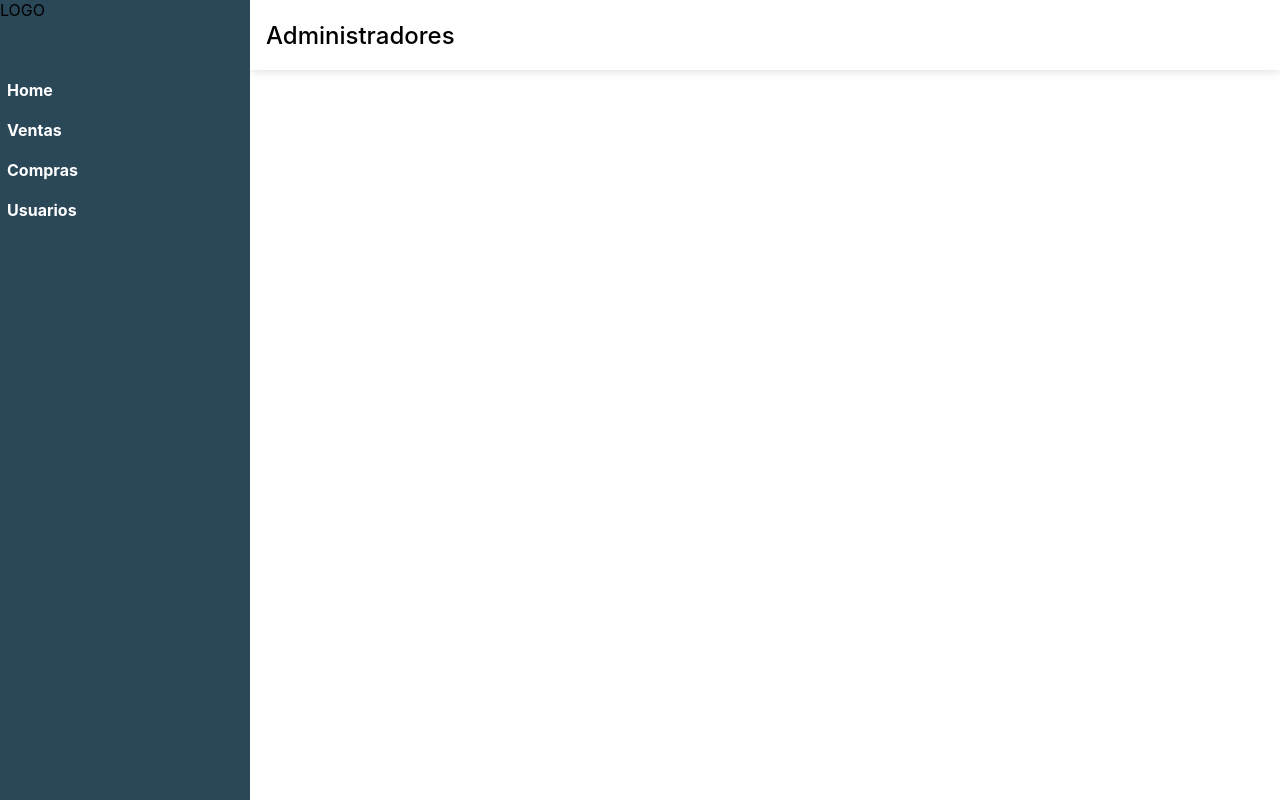
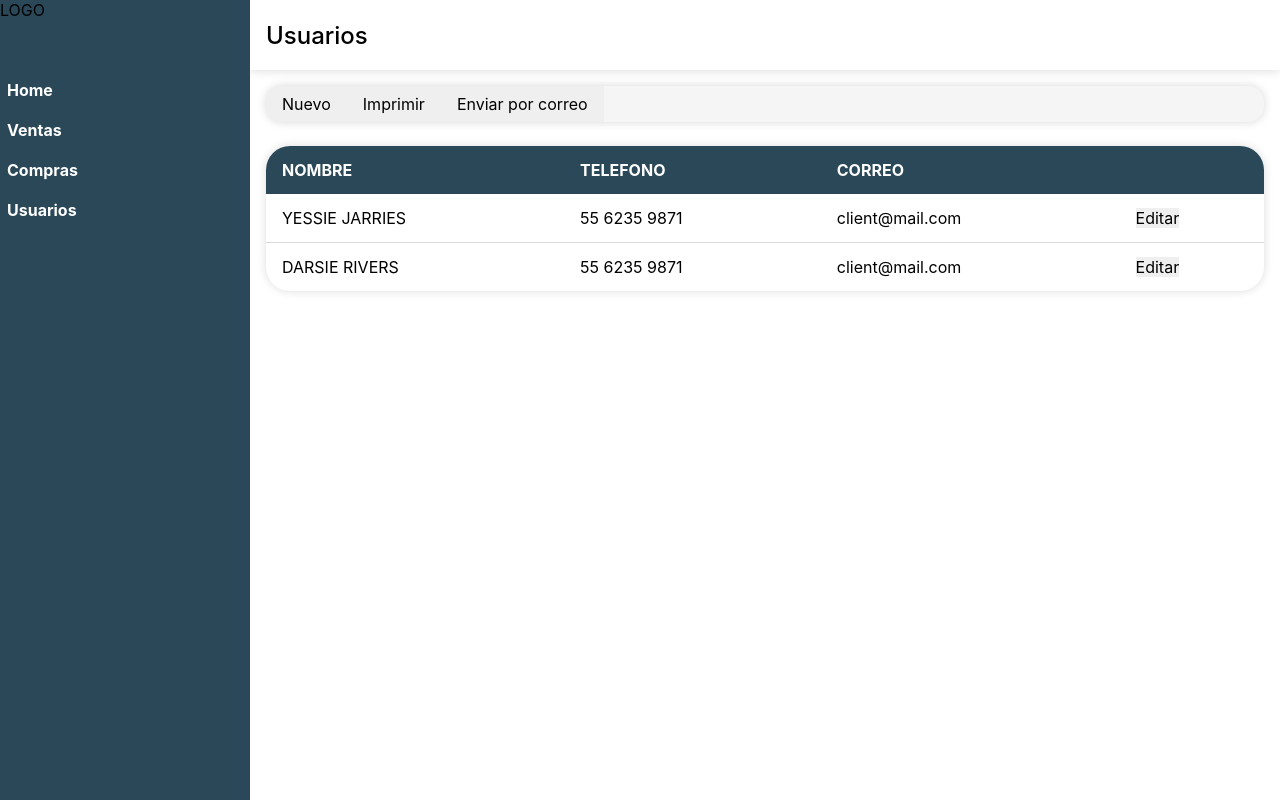
Before and after one commit to FranciscoGustavo/bg-admin, a React (Create React App) app: page /users in a window 1280 px wide. Built offline with nearby package versions, Linux system fonts and the light colour scheme.

Commit message:
feat: add Clients and Providers

```diff
--- a/src/containers/Administrators/index.jsx
+++ b/src/containers/Administrators/index.jsx
@@ -1,11 +1,69 @@
-import React from 'react';
+import React, { useEffect } from 'react';
+import { ToolsHeader } from '../../components/molecules';
+import { Table } from '../../components/organisms';
 import { LayoutAdmin } from "../../components/templates";
+import { useStateValue } from '../../store/StateProvider';
+import { addUsers } from '../../store/actions';
+import { getUsers } from '../../localdata/users';
 import './styles.css';
 
 const Administrators = () => {
+  const [{ users }, dispatch] = useStateValue();
+
+  const handleNew = () => {}
+
+  const handlePrint = () => {
+    window.print();
+  }
+
+  const handleSendEmail = () => {
+    alert('handleButtonSendEmail');
+  }
+
+  const columns = [
+    { Header: 'Nombre', accessor: 'name' },
+    { Header: 'Telefono', accessor: 'phone' },
+    { Header: 'Correo', accessor: 'email' },
+    {
+      accessor: 'uid',
+      Cell: () => <button>Editar</button>
+    }
+  ];
+
+  useEffect(() => {
+    const getData = async () => {
+      dispatch(addUsers({ data: false, loading: true, error: false }));
+
+      let data = false;
+      let error = false;
+
+      try {
+        data = await getUsers();
+      } catch (err) {
+        error = err.message;
+      }
+
+      dispatch(addUsers({ data, loading: false, error }));
+      return data
+    }
+
+    return !users.data ? getData() : null;
+
+  }, []);
+
   return (
-    <LayoutAdmin title="Administradores">
-      <div>
+    <LayoutAdmin title="Usuarios">
+      <div className="users" >
+
+      <ToolsHeader
+        onNew={handleNew}
+        onPrint={handlePrint}
+        onSendEmail={handleSendEmail}
+      />
+
+      { users.data && <Table handleColumns={columns} handleData={users.data} /> }
+      { users.loading && <p>Cargando</p> }
+      { users.error && <p>Error al cargar</p> }
 
       </div>
     </LayoutAdmin>
--- a/src/containers/Administrators/styles.css
+++ b/src/containers/Administrators/styles.css
@@ -0,0 +1,4 @@
+.users {
+  position: relative;
+  padding: 16px;
+}
--- a/src/containers/Clients/styles.css
+++ b/src/containers/Clients/styles.css
@@ -1,4 +1,4 @@
 .clients {
   position: relative;
-  padding: 30px;
+  padding: 16px;
 }
--- a/src/containers/Orders/styles.css
+++ b/src/containers/Orders/styles.css
@@ -1,3 +1,3 @@
 .orders {
-  padding: 30px;
+  padding: 16px;
 }
--- a/src/containers/Products/styles.css
+++ b/src/containers/Products/styles.css
@@ -1,4 +1,4 @@
 .products {
   position: relative;
-  padding: 30px;
+  padding: 16px;
 }
--- a/src/localdata/clients.js
+++ b/src/localdata/clients.js
@@ -1,15 +1,17 @@
 const CLIENTS = [
   {
     uid: 1,
-    name: 'PAPA BLANCA GRANDE',
-    price: 10,
-    unity: 'KG'
+    name: 'EL CABRITO TOREADO',
+    address: 'Av. Paseo de la Reforma 373-Piso 20, Cuauhtémoc, 06500 Ciudad de México, CDMX',
+    phone: '55 6235 9871',
+    email: 'client@mail.com'
   },
   {
     uid: 2,
-    name: 'UVA VERDE',
-    price: 10,
-    unity: 'KG'
+    name: 'EL ALCE',
+    address: 'Av. Paseo de la Reforma 373-Piso 20, Cuauhtémoc, 06500 Ciudad de México, CDMX',
+    phone: '55 6235 9871',
+    email: 'client@mail.com'
   }
 ];
 
--- /dev/null
+++ b/src/localdata/users.js
@@ -0,0 +1,29 @@
+const USERS = [
+  {
+    uid: 1,
+    name: 'YESSIE JARRIES',
+    phone: '55 6235 9871',
+    email: 'client@mail.com'
+  },
+  {
+    uid: 2,
+    name: 'DARSIE RIVERS',
+    phone: '55 6235 9871',
+    email: 'client@mail.com'
+  }
+]
+
+export const getUsers = () => new Promise((resolve, reject) => {
+  setTimeout(() => {
+    resolve(USERS);
+    // reject(new Error('Not found'));
+  }, 1000);
+});
+
+export const saveUser = (data) => new Promise((resolve, reject) => {
+  setTimeout(() => {
+    resolve({ uid: 5, ...data });
+  }, 1000);
+});
+
+export default USERS;
--- a/src/store/actions.js
+++ b/src/store/actions.js
@@ -27,3 +27,9 @@ export const addClients = (payload) => ({
   type: ADD_CLIENTS,
   payload
 });
+
+export const ADD_USERS = 'ADD_USERS';
+export const addUsers = (payload) => ({
+  type: ADD_USERS,
+  payload
+});
--- a/src/store/reducer.js
+++ b/src/store/reducer.js
@@ -1,4 +1,4 @@
-import { HANDLE_NAVBAR, ADD_PRODUCTS, OPEN_FORM_PRODUCT, ADD_PRODUCT, ADD_CLIENTS } from './actions';
+import { HANDLE_NAVBAR, ADD_PRODUCTS, OPEN_FORM_PRODUCT, ADD_PRODUCT, ADD_CLIENTS, ADD_USERS } from './actions';
 
 export const initialState = {
   navbar: {
@@ -50,6 +50,11 @@ export const initialState = {
 
 export const reducer = (state, { type, payload }) => {
   switch (type) {
+    case ADD_USERS:
+      return {
+        ...state,
+        users: { ...state.users, ...payload },
+      };
     case ADD_CLIENTS:
       return {
         ...state,
```
Also changed, not shown: src/localdata/orders.js (added, +29 -0 lines), src/localdata/providers.js (added, +29 -0 lines).
